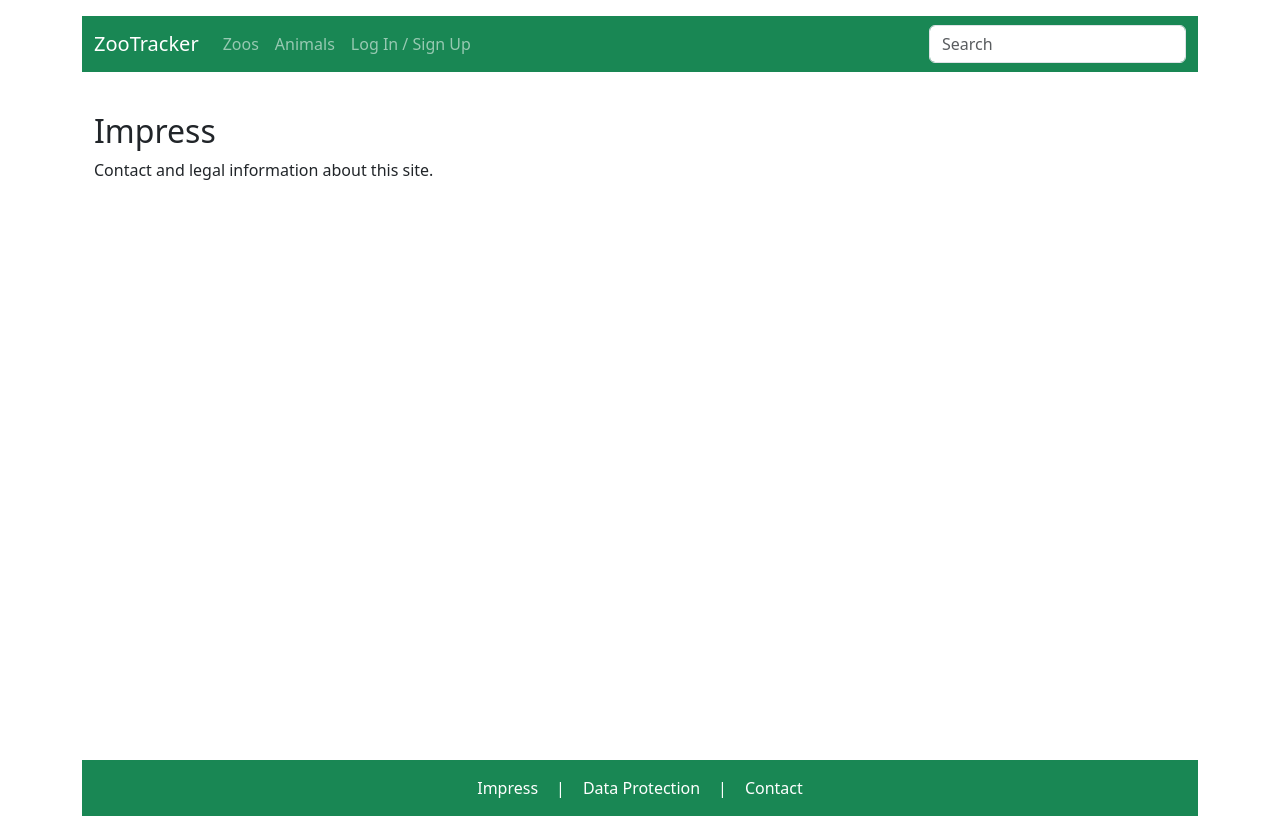
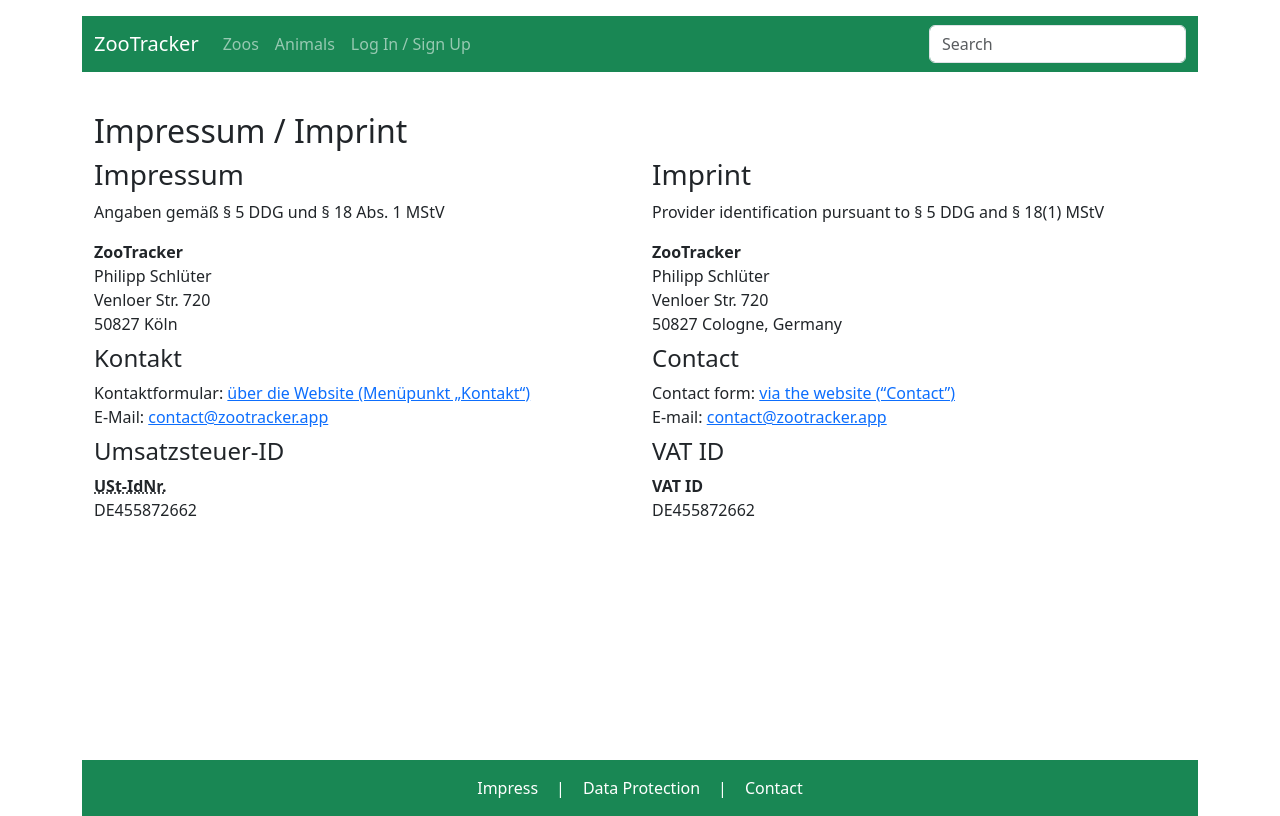
Before and after one commit to roink/zootracker-uptime, a React (Vite) app in the folder frontend/: page /impress in a window 1280 px wide. Built offline with nearby package versions, Linux system fonts and the light colour scheme; no server answers.

Commit message:
Refine imprint semantics and SEO

```diff
--- a/frontend/src/pages/Impress.jsx
+++ b/frontend/src/pages/Impress.jsx
@@ -1,12 +1,95 @@
 import Seo from '../components/Seo';
+import { Link } from 'react-router-dom';
+import React from 'react';
 
-// Impress page with basic legal information.
+// Impress page with legal information in German and English.
 export default function ImpressPage() {
+  // Structured data describing the organization for search engines.
+  const orgJsonLd = {
+    '@context': 'https://schema.org',
+    '@type': 'Organization',
+    name: 'ZooTracker',
+    url:
+      typeof window !== 'undefined'
+        ? window.location.origin
+        : 'https://zootracker.app',
+    email: 'contact@zootracker.app',
+    vatID: 'DE455872662',
+    address: {
+      '@type': 'PostalAddress',
+      streetAddress: 'Venloer Str. 720',
+      postalCode: '50827',
+      addressLocality: 'Köln',
+      addressCountry: 'DE',
+    },
+  };
   return (
     <div className="container py-4">
-      <Seo title="Impress" description="Legal information about ZooTracker." />
-      <h2>Impress</h2>
-      <p>Contact and legal information about this site.</p>
+      <Seo
+        title="Impressum / Imprint"
+        description="Provider identification for ZooTracker (Angaben gemäß § 5 DDG und § 18 Abs. 1 MStV)."
+      />
+      <h2>Impressum / Imprint</h2>
+      <script
+        type="application/ld+json"
+        dangerouslySetInnerHTML={{ __html: JSON.stringify(orgJsonLd) }}
+      />
+      <div className="row">
+        <div className="col-md-6 mb-4">
+          <section lang="de" aria-labelledby="impressum-de">
+            <h3 id="impressum-de">Impressum</h3>
+            <p>Angaben gemäß § 5 DDG und § 18 Abs.&nbsp;1 MStV</p>
+            <address className="mb-2">
+              <strong>ZooTracker</strong>
+              <br />
+              Philipp Schlüter
+              <br />
+              Venloer Str. 720
+              <br />
+              50827 Köln
+            </address>
+            <h4>Kontakt</h4>
+            <p className="mb-2">
+              Kontaktformular: <Link to="/contact">über die Website (Menüpunkt „Kontakt“)</Link>
+              <br />
+              E-Mail: <a href="mailto:contact@zootracker.app">contact@zootracker.app</a>
+            </p>
+            <h4>Umsatzsteuer-ID</h4>
+            <dl className="mb-0">
+              <dt>
+                <abbr title="Umsatzsteuer-Identifikationsnummer">USt-IdNr.</abbr>
+              </dt>
+              <dd className="mb-0">DE455872662</dd>
+            </dl>
+          </section>
+        </div>
+        <div className="col-md-6 mb-4">
+          <section lang="en" aria-labelledby="imprint-en">
+            <h3 id="imprint-en">Imprint</h3>
+            <p>Provider identification pursuant to §&nbsp;5 DDG and §&nbsp;18(1) MStV</p>
+            <address className="mb-2">
+              <strong>ZooTracker</strong>
+              <br />
+              Philipp Schlüter
+              <br />
+              Venloer Str. 720
+              <br />
+              50827 Cologne, Germany
+            </address>
+            <h4>Contact</h4>
+            <p className="mb-2">
+              Contact form: <Link to="/contact">via the website (“Contact”)</Link>
+              <br />
+              E-mail: <a href="mailto:contact@zootracker.app">contact@zootracker.app</a>
+            </p>
+            <h4>VAT ID</h4>
+            <dl className="mb-0">
+              <dt>VAT ID</dt>
+              <dd className="mb-0">DE455872662</dd>
+            </dl>
+          </section>
+        </div>
+      </div>
     </div>
   );
 }
```
